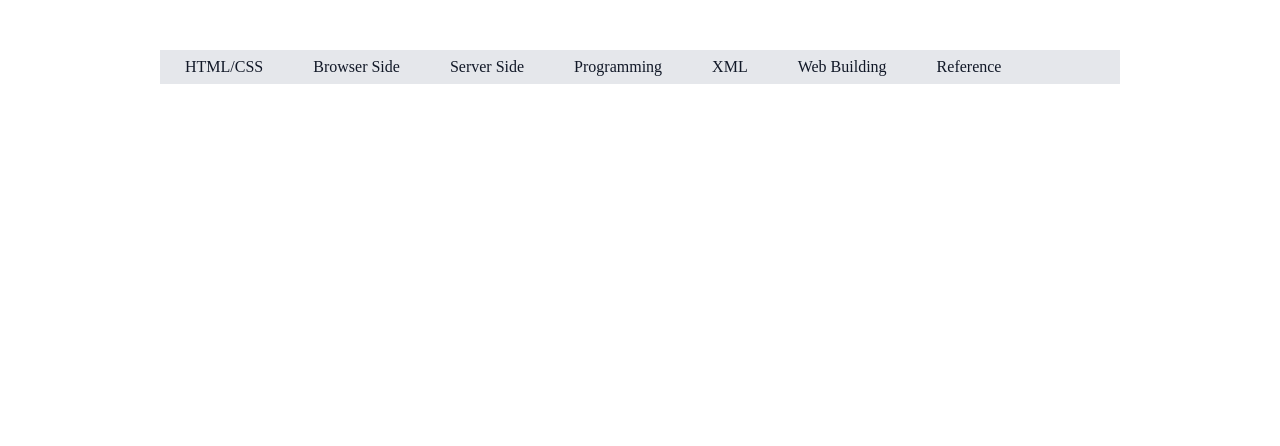
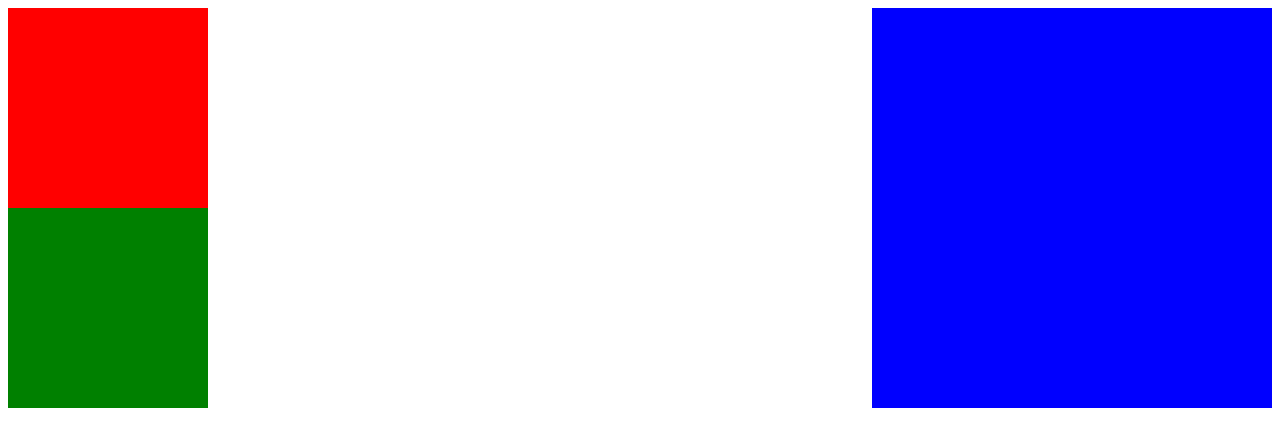
Before and after one commit to 8bei/course-sgg-css3, a React (Create React App) app: page / in a window 1280 px wide. Shown: the top 446 px of the page. Built offline with nearby package versions, Linux system fonts and the light colour scheme.

Commit message:
浮动练习：简单布局、高度塌陷、BFC、clear

```diff
--- a/src/App.jsx
+++ b/src/App.jsx
@@ -23,7 +23,11 @@ import React from "react";
 // import Demo from './layout/09_轮廓和圆角';
 // import Demo from './float/01_浮动简介';
 // import Demo from './float/02_浮动的其它特点';
-import Demo from "./exercise/04_导航条";
+// import Demo from "./exercise/04_导航条";
+// import Demo from "./float/03_简单布局";
+// import Demo from "./float/04_高度塌陷和BFC";
+// import Demo from "./float/05_BFC演示";
+import Demo from "./float/06_clear";
 
 export default function App() {
   return <Demo />;
--- /dev/null
+++ b/src/float/05_BFC演示/index.css
@@ -0,0 +1,27 @@
+.box1 {
+  width: 200px;
+  height: 200px;
+  background: peru;
+  float: left;
+}
+.box2 {
+  width: 200px;
+  height: 200px;
+  background: blueviolet;
+  /* 开启BFC */
+  overflow: hidden;
+}
+
+.outer {
+  width: 200px;
+  height: 200px;
+  background: palevioletred;
+  /* 开启BFC */
+  overflow: hidden;
+}
+.inner {
+  width: 100px;
+  height: 100px;
+  background: gold;
+  margin-top: 100px;
+}
--- /dev/null
+++ b/src/float/06_clear/index.css
@@ -0,0 +1,18 @@
+.box1 {
+  width: 200px;
+  height: 200px;
+  background: red;
+  float: left;
+}
+.box2 {
+  width: 400px;
+  height: 400px;
+  background: blue;
+  float: right;
+}
+.box3 {
+  width: 200px;
+  height: 200px;
+  background: green;
+  clear: left;
+}
--- /dev/null
+++ b/src/float/06_clear/index.jsx
@@ -0,0 +1,12 @@
+import React, { Fragment } from "react";
+import "./index.css";
+
+export default function Demo() {
+  return (
+    <Fragment>
+      <div className="box1"></div>
+      <div className="box2"></div>
+      <div className="box3"></div>
+    </Fragment>
+  );
+}
```
Also changed, not shown: src/float/03_简单布局/index.css (added, +43 -0 lines), src/float/03_简单布局/index.jsx (added, +16 -0 lines), src/float/04_高度塌陷和BFC/index.css (added, +12 -0 lines), src/float/04_高度塌陷和BFC/index.jsx (added, +15 -0 lines), src/float/05_BFC演示/index.jsx (added, +17 -0 lines), src/float/04_高度塌陷和BFC/README.md (added).
